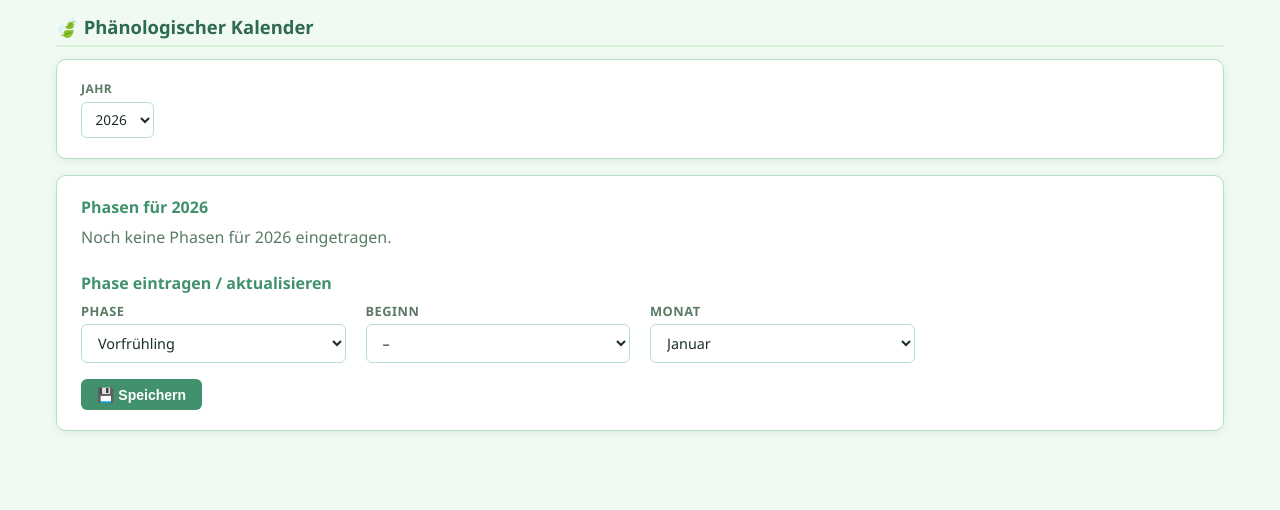
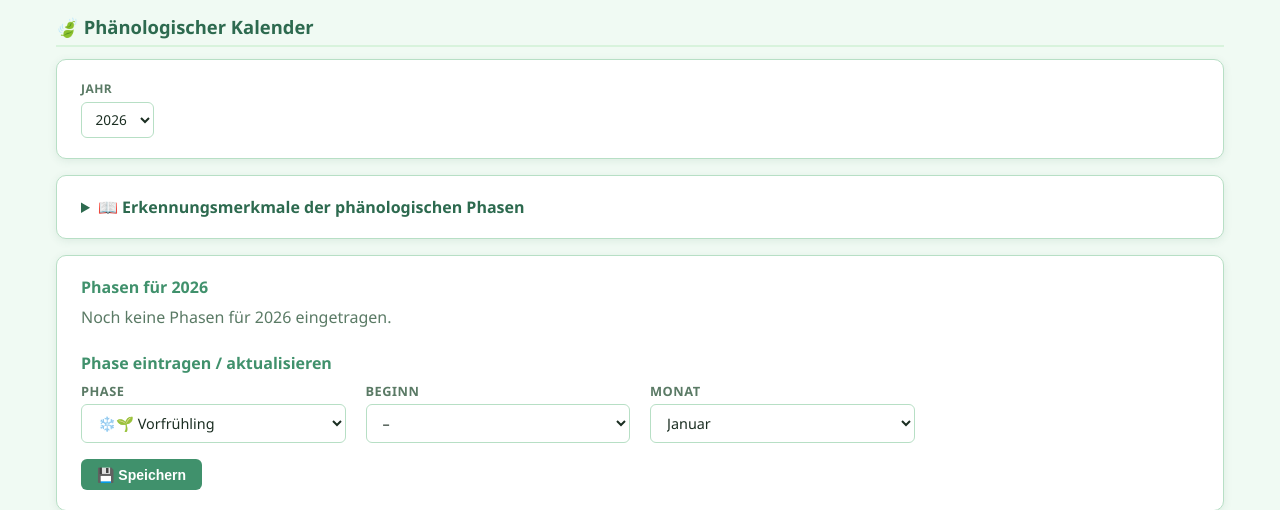
Before and after one commit to achimbarczok/garden-tracker, a Flask app: page /phaenologie in a window 1280 px wide. Shown: the part 177-687 px from the top of the page. Run offline with Flask 3, Linux system fonts and the light colour scheme; data that the repository does not hold is empty.

Commit message:
Phänologische Phasen mit Icons und Erkennungsmerkmalen
- Jede Phase hat ein passendes Emoji-Icon (zentral in PHASEN_ICONS)
- Icons erscheinen in Phasen-Tabelle, Dropdown, Referenz und Startseite
- Referenztabelle nutzt Icons aus dem Dict statt hardcoded

```diff
--- a/app.py
+++ b/app.py
@@ -11,7 +11,7 @@ from db import (add_ereignis, add_plant, get_all_plants, get_plant,
                 add_beobachtung, remove_beobachtung,
                 get_phaenologie_jahr, get_phaenologie_alle_jahre,
                 upsert_phaenologie, remove_phaenologie, get_aktuelle_phase,
-                PHAENOLOGISCHE_PHASEN)
+                PHAENOLOGISCHE_PHASEN, PHASEN_ICONS)
 
 PORT = int(os.environ.get("PORT", 5000))
 
@@ -85,7 +85,8 @@ def index():
                            filter_kategorie=filter_kategorie,
                            filter_ereignis=filter_ereignis,
                            filter_monat=filter_monat,
-                           aktuelle_phase=aktuelle_phase)
+                           aktuelle_phase=aktuelle_phase,
+                           phasen_icons=PHASEN_ICONS)
 
 
 @app.route("/add", methods=["POST"])
@@ -438,6 +439,7 @@ def phaenologie_page():
     return render_template("phaenologie.html",
                            phasen=phasen,
                            alle_phasen=PHAENOLOGISCHE_PHASEN,
+                           phasen_icons=PHASEN_ICONS,
                            alle_jahre=alle_jahre,
                            selected_year=selected_year,
                            german_months=GERMAN_MONTHS,
--- a/db.py
+++ b/db.py
@@ -296,6 +296,19 @@ PHAENOLOGISCHE_PHASEN = [
     "Winter",
 ]
 
+PHASEN_ICONS = {
+    "Vorfrühling": "❄️🌱",
+    "Erstfrühling": "🌼",
+    "Vollfrühling": "🌸",
+    "Frühsommer": "☀️",
+    "Hochsommer": "🌻",
+    "Spätsommer": "🍎",
+    "Frühherbst": "🍇",
+    "Vollherbst": "🍂",
+    "Spätherbst": "🍁",
+    "Winter": "❄️",
+}
+
 
 def get_phaenologie_jahr(jahr: int) -> list[dict]:
     """Get all phenology entries for a given year, ordered by phase."""
--- a/templates/index.html
+++ b/templates/index.html
@@ -8,7 +8,7 @@
 
 {% if aktuelle_phase %}
 <div class="card" style="background:var(--green-pale);border-color:var(--green-light);margin-bottom:1.5rem">
-    <span style="font-size:1.1rem">🍃 Aktuelle phänologische Jahreszeit: <strong>{{ aktuelle_phase }}</strong></span>
+    <span style="font-size:1.1rem">🍃 Aktuelle phänologische Jahreszeit: <strong>{{ phasen_icons.get(aktuelle_phase, '') }} {{ aktuelle_phase }}</strong></span>
     <a href="/phaenologie" style="margin-left:.75rem;font-size:.85rem">Kalender bearbeiten →</a>
 </div>
 {% else %}
--- a/templates/phaenologie.html
+++ b/templates/phaenologie.html
@@ -8,7 +8,7 @@
 
 {% if aktuelle_phase and selected_year == now_year %}
 <div class="card" style="background:var(--green-pale);border-color:var(--green-light);margin-bottom:1rem">
-    <span>Aktuell: <strong>{{ aktuelle_phase }}</strong></span>
+    <span>Aktuell: <strong>{{ phasen_icons.get(aktuelle_phase, '') }} {{ aktuelle_phase }}</strong></span>
 </div>
 {% endif %}
 
@@ -25,6 +25,28 @@
     </form>
 </div>
 
+<details class="card" style="margin-bottom:1rem">
+    <summary style="cursor:pointer;font-weight:600;color:var(--green-dark)">📖 Erkennungsmerkmale der phänologischen Phasen</summary>
+    <table style="margin-top:.75rem;font-size:.85rem">
+        <thead>
+            <tr>
+                <th>Phase</th>
+                <th>Zeigerpflanzen / Merkmale</th>
+                <th style="white-space:nowrap">ca. Zeitraum</th>
+            </tr>
+        </thead>
+        <tbody>
+            {% for ph in alle_phasen %}
+            <tr>
+                <td>{{ phasen_icons.get(ph, '') }} {{ ph }}</td>
+                <td>{% if ph == "Vorfrühling" %}Schneeglöckchen, Haselnuss blüht, Winterlinge{% elif ph == "Erstfrühling" %}Forsythie blüht, Stachelbeere treibt aus, Buschwindröschen{% elif ph == "Vollfrühling" %}Apfelblüte, Flieder blüht, Stieleiche treibt aus{% elif ph == "Frühsommer" %}Schwarzer Holunder blüht, Gräser blühen, Heumahd{% elif ph == "Hochsommer" %}Linde blüht, Johannisbeeren reif, Winterroggen reif{% elif ph == "Spätsommer" %}Frühäpfel reif, Ebereschenfrüchte orange, Heide blüht{% elif ph == "Frühherbst" %}Schwarzer Holunder reif, Zwetschgen reif, Herbstzeitlose blüht{% elif ph == "Vollherbst" %}Eicheln fallen, Kartoffelernte, Laubverfärbung beginnt{% elif ph == "Spätherbst" %}Stieleiche Blattfall, Laubfall allgemein, letzte Ernte{% elif ph == "Winter" %}Vegetationsruhe, kein Blattwachstum, Boden gefroren{% endif %}</td>
+                <td>{% if ph == "Vorfrühling" %}Feb – Mär{% elif ph == "Erstfrühling" %}Mär – Apr{% elif ph == "Vollfrühling" %}Apr – Mai{% elif ph == "Frühsommer" %}Mai – Jun{% elif ph == "Hochsommer" %}Jun – Jul{% elif ph == "Spätsommer" %}Jul – Aug{% elif ph == "Frühherbst" %}Aug – Sep{% elif ph == "Vollherbst" %}Sep – Okt{% elif ph == "Spätherbst" %}Okt – Nov{% elif ph == "Winter" %}Nov – Feb{% endif %}</td>
+            </tr>
+            {% endfor %}
+        </tbody>
+    </table>
+</details>
+
 <div class="card">
     <h3 style="margin-top:0">Phasen für {{ selected_year }}</h3>
 
@@ -40,7 +62,7 @@
         <tbody>
         {% for p in phasen %}
             <tr{% if aktuelle_phase == p.phase and selected_year == now_year %} style="background:var(--green-pale)"{% endif %}>
-                <td><strong>{{ p.phase }}</strong></td>
+                <td><strong>{{ phasen_icons.get(p.phase, '') }} {{ p.phase }}</strong></td>
                 <td>{% if p.start_detail %}{{ p.start_detail }} {% endif %}{{ german_months[p.startmonat] }}</td>
                 <td>
                     <form method="post" action="/phaenologie/{{ p.id }}/remove" style="display:inline">
@@ -64,7 +86,7 @@
                 <label>Phase</label>
                 <select name="phase" required>
                     {% for ph in alle_phasen %}
-                    <option value="{{ ph }}">{{ ph }}</option>
+                    <option value="{{ ph }}">{{ phasen_icons.get(ph, '') }} {{ ph }}</option>
                     {% endfor %}
                 </select>
             </div>
```
